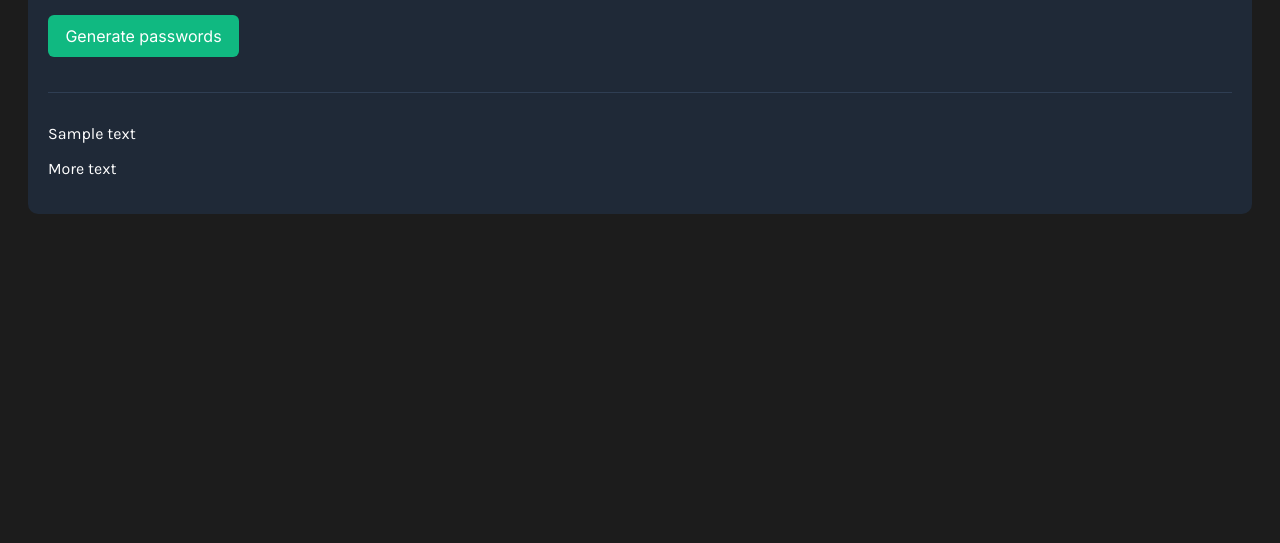
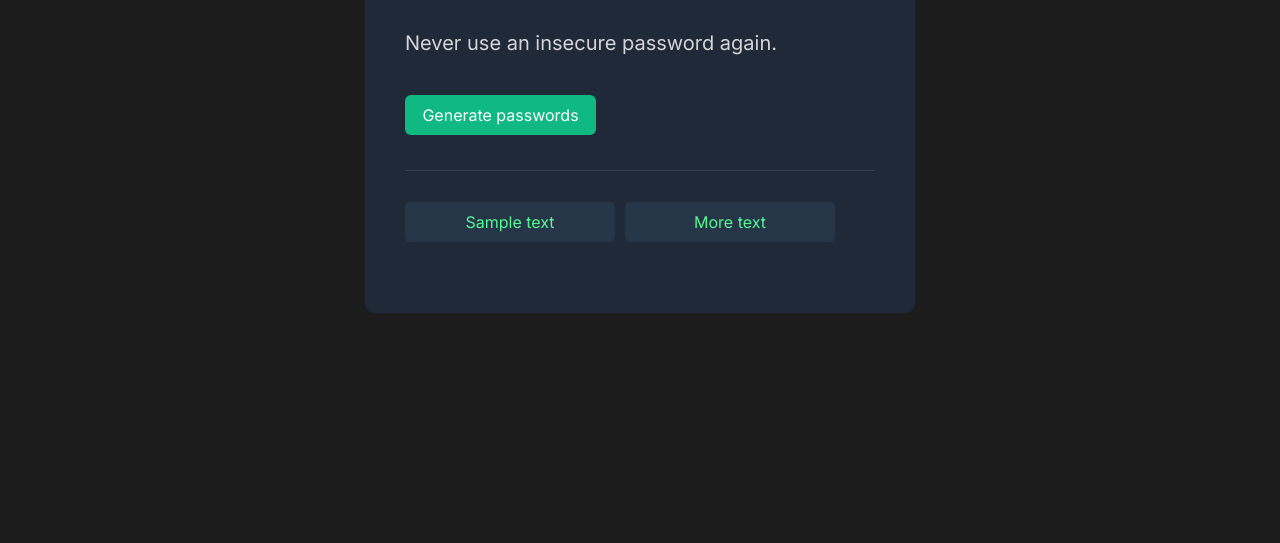
Before and after one commit to mandelbrojt/password-generator, a plain HTML site: page index.html in a window 1280 px wide. Shown: the part 257-800 px from the top of the page. Drawn offline with Linux system fonts and the light colour scheme.

Commit message:
Styled: password paragraphs and password card sizing

```diff
--- a/index.css
+++ b/index.css
@@ -4,23 +4,40 @@ body {
     font-family: 'Karla', sans-serif;
 }
 hr {
-    width: 100%;
+    /* max-width: 435px; */
     margin: 15px 0;
     border: none;
     border-top: 1px solid #2F3E53;
 }
 .password-card {
+    width: 550px;
+    height: 550px;
     box-sizing: border-box;
     background: #1F2937;
     border-radius: 10px;
-    padding: 20px;
-    margin: 20px;
+    padding: 100px 40px;
+    margin: 20px auto;
     /* Prevent margins from collapsing */
     display: flex;
     flex-direction: column;
 }
 .green-accent {
     color: #4ADF86;
+}
+.password-box {
+    width: 210px;
+    height: 40px;
+    background: #273549;
+    border-radius: 5px;
+    color: #55F991;
+    font-family: 'Inter', sans-serif;
+    display: flex;
+    justify-content: center;
+    align-items: center;
+}
+.password-box:hover {
+    border: 1px solid #55F991;
+    cursor: pointer;
 }
 #heading {
     font-family: 'Karla', sans-serif;
@@ -44,7 +61,7 @@ hr {
     padding: 10px 15px;
 }
 #password-btn:hover {
-    border: 2px solid #D5D4D8;
+    border: 1px solid #D5D4D8;
     cursor: pointer;
 }
 #password-btn:active {
@@ -53,3 +70,9 @@ hr {
     top: 2px;
     left: 2px;
 }
+#password-content {
+    display: flex;
+    justify-content: start;
+    align-items: center;
+    gap: 10px;
+}
```
